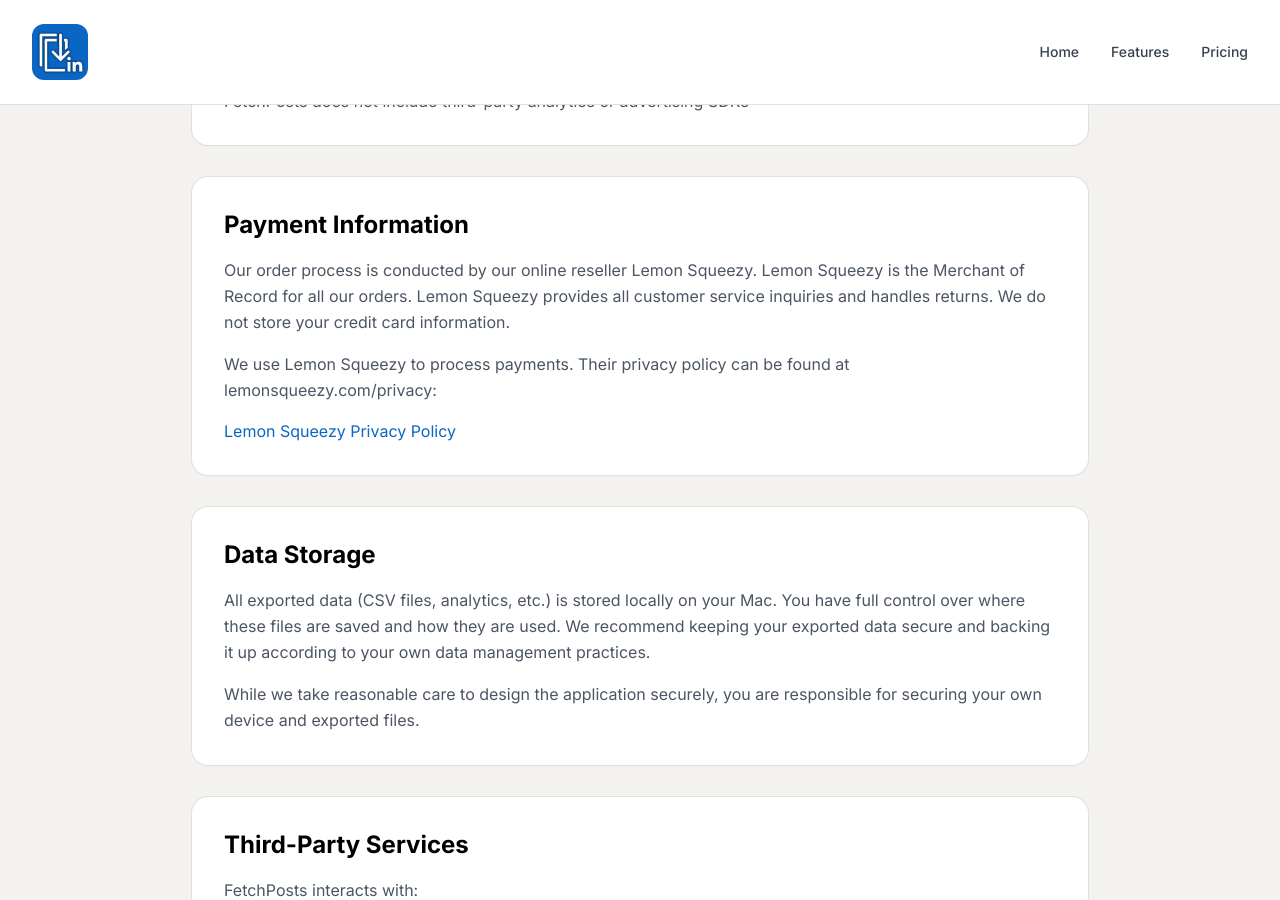
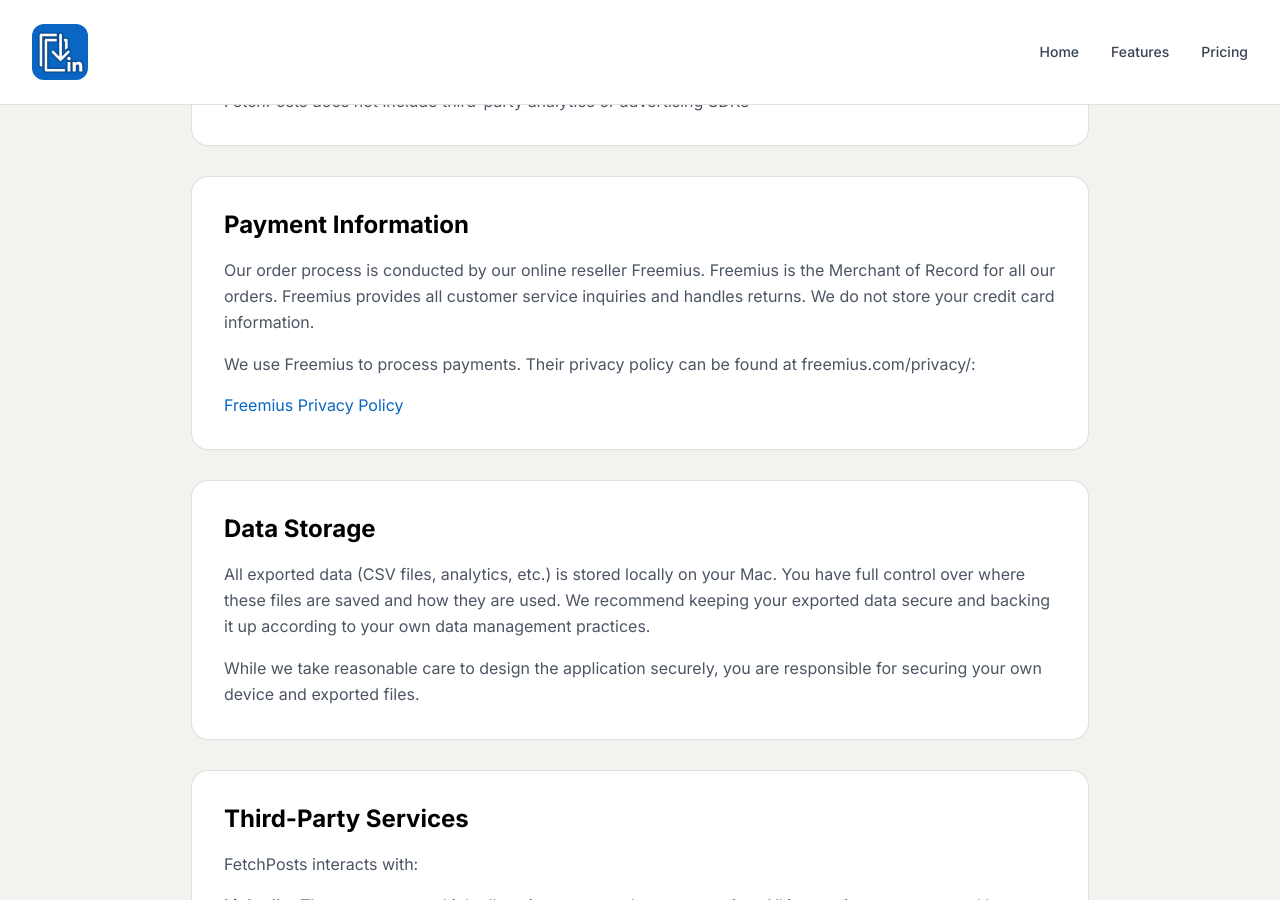
Before and after one commit to Kuziomkin/fetchposts_landing, a Jekyll site: the page privacy-policy.html, which Jekyll copies as it is, in a window 1280 px wide and 900 px high, scrolled down 976 px. Built offline with Jekyll 4.4.1, drawn with Linux system fonts in a browser that asks for light colours; nearby versions of some CDN libraries.

Commit message:
Replaced Lemon Squazy

```diff
--- a/privacy-policy.html
+++ b/privacy-policy.html
@@ -119,19 +119,18 @@
                     class="bg-white dark:bg-surface-dark rounded-2xl p-8 shadow-sm ring-1 ring-border-light dark:ring-border-dark mb-8">
                     <h2 class="text-2xl font-bold mb-4">Payment Information</h2>
                     <p class="text-gray-600 dark:text-gray-300 leading-relaxed mb-4">
-                        Our order process is conducted by our online reseller Lemon Squeezy. Lemon Squeezy is the
+                        Our order process is conducted by our online reseller Freemius. Freemius is the
                         Merchant of
-                        Record for all our orders. Lemon Squeezy provides all customer service inquiries and handles
+                        Record for all our orders. Freemius provides all customer service inquiries and handles
                         returns.
                         We do not store your credit card information.
                     </p>
                     <p class="text-gray-600 dark:text-gray-300 leading-relaxed">
-                        We use Lemon Squeezy to process payments. Their privacy policy can be found at
-                        lemonsqueezy.com/privacy:
+                        We use Freemius to process payments. Their privacy policy can be found at
+                        freemius.com/privacy/:
                     </p>
                     <ul class="mt-4 space-y-2 text-gray-600 dark:text-gray-300">
-                        <li><a href="https://www.lemonsqueezy.com/privacy" class="text-primary hover:underline">Lemon
-                                Squeezy
+                        <li><a href="https://freemius.com/privacy/" class="text-primary hover:underline">Freemius
                                 Privacy Policy</a></li>
                     </ul>
                 </div>
--- a/terms-of-service.html
+++ b/terms-of-service.html
@@ -128,7 +128,7 @@
 
                     <h3 class="text-xl font-semibold mb-3 mt-6">Refund Policy</h3>
                     <p class="text-gray-600 dark:text-gray-300 leading-relaxed">
-                        We offer a 14-day money-back guarantee. Refunds are processed via Lemon Squeezy, our merchant of
+                        We offer a 14-day money-back guarantee. Refunds are processed via Freemius, our merchant of
                         record. If you're not satisfied with FetchPosts, request a
                         refund within 14 days of purchase by emailing <a href="mailto:support@fetchposts.com"
                             class="text-primary hover:underline">support@fetchposts.com</a>. Refunds are processed to
```
Also changed, not shown: index.html (+3 -4 lines).
